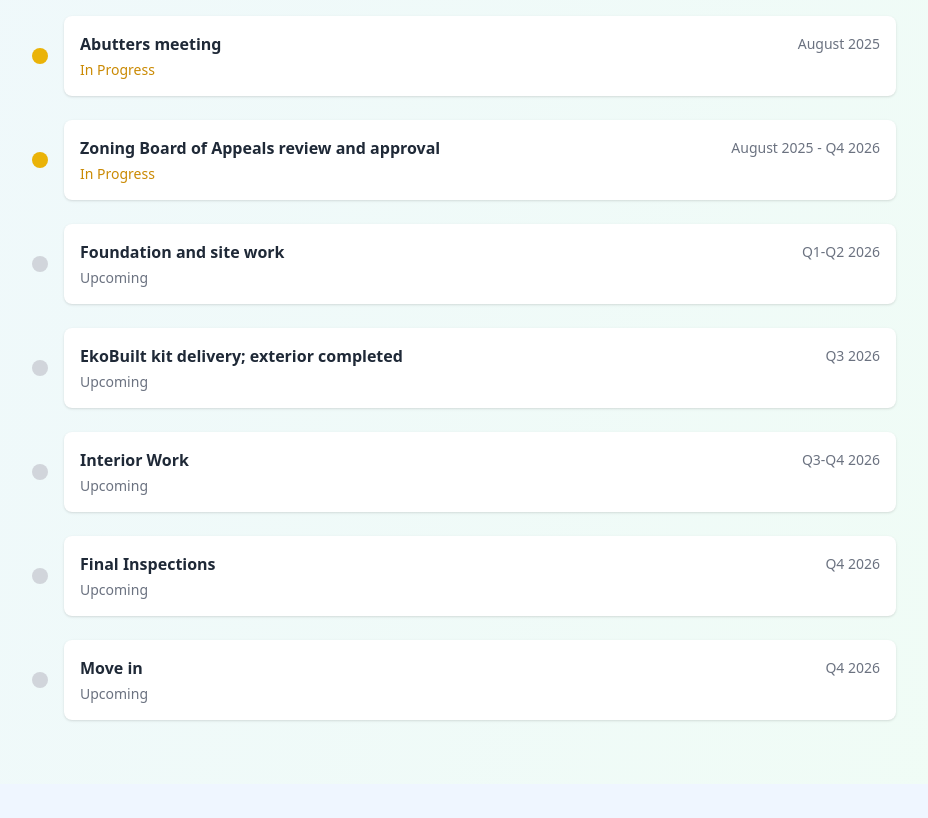
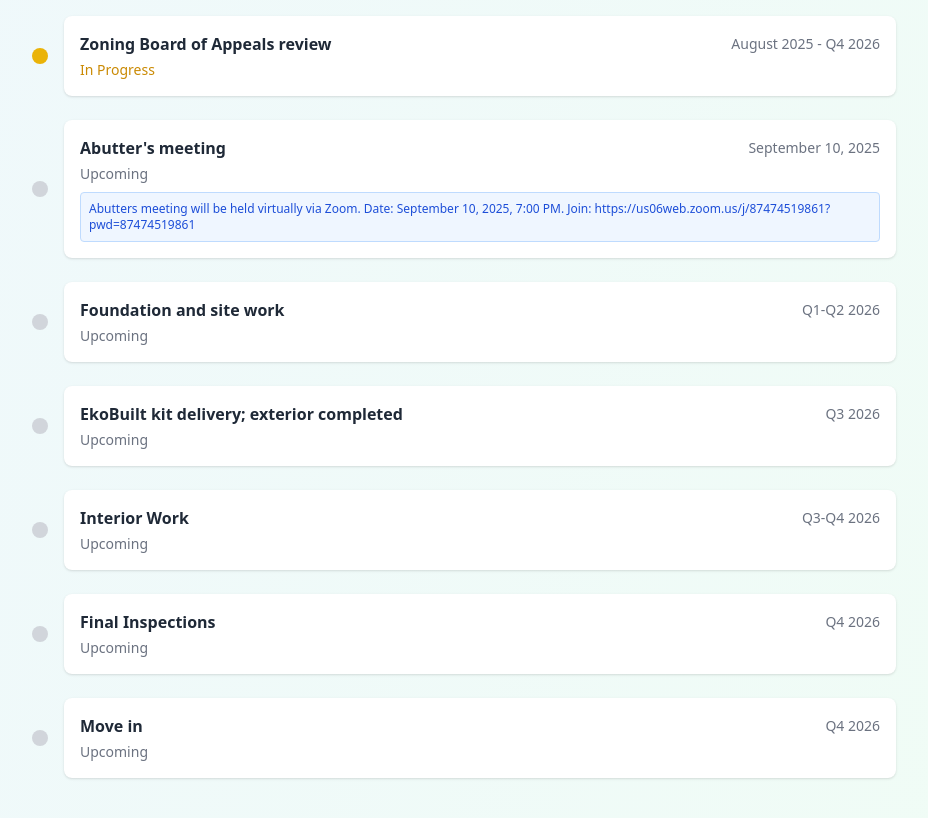
Before and after one commit to cwks121/house, a React (Create React App) app in the folder house-build-site/: page / in a window 1280 px wide. Shown: the part 2660-3478 px from the top of the page, without its empty margins (176-1104 px from the left). Built offline with nearby package versions, Linux system fonts and the light colour scheme.

Commit message:
Added Abutter's meeting details
There's a bug w/ added hoverText; will address that later.

```diff
--- a/house-build-site/package.json
+++ b/house-build-site/package.json
@@ -1,6 +1,6 @@
 {
   "name": "house-build-site",
-  "version": "1.0.1",
+  "version": "1.2.0",
   "private": true,
   "homepage": "https://cwks121.github.io/house",
   "dependencies": {
--- a/house-build-site/src/App.js
+++ b/house-build-site/src/App.js
@@ -1,5 +1,5 @@
 import React, { useState, useEffect } from 'react';
-import { Camera, MapPin, Calendar, MessageSquare, Phone, Mail, Home, Users, Wrench, X, ChevronLeft, ChevronRight } from 'lucide-react';
+import { Camera, MapPin, Calendar, Phone, Mail, Home, X, ChevronLeft, ChevronRight } from 'lucide-react';
 import emailjs from '@emailjs/browser';
 
 const HouseProjectWebsite = () => {
@@ -100,8 +100,15 @@ const handleKeyDown = (e) => {
     { date: 'June 12, 2025', task: 'Submit building permit', status: 'completed'},
     { date: 'June 2025', task: 'Permit review and initial denial', status: 'completed'},
     { date: 'July 2025', task: 'Submit zoning variance application', status: 'completed'},
-    { date: 'August 2025', task: 'Abutters meeting', status: 'in-progress'},
-    { date: 'August 2025 - Q4 2026', task: 'Zoning Board of Appeals review and approval', status: 'in-progress'},
+    { date: 'August 2025 - Q4 2026', task: 'Zoning Board of Appeals review', status: 'in-progress'},
+    {
+      date: 'September 10, 2025',
+      task: 'Abutter\'s meeting',
+      status: 'upcoming',
+      hoverText: `Abutters meeting will be held virtually via Zoom.
+      Date: September 10, 2025, 7:00 PM.
+      Join: https://us06web.zoom.us/j/87474519861?pwd=87474519861`
+    },
     { date: 'Q1-Q2 2026', task: 'Foundation and site work', status: 'upcoming'},
     { date: 'Q3 2026', task: 'EkoBuilt kit delivery; exterior completed', status: 'upcoming'},
     { date: 'Q3-Q4 2026', task: 'Interior Work', status: 'upcoming'},
@@ -259,7 +266,11 @@ const handleKeyDown = (e) => {
                   milestone.status === 'completed' ? 'bg-green-500' :
                   milestone.status === 'in-progress' ? 'bg-yellow-500' : 'bg-gray-300'
                 }`}></div>
-                <div className="flex-1 bg-white p-4 rounded-lg shadow">
+                <div
+                  className="flex-1 bg-white p-4 rounded-lg shadow"
+                  {...(milestone.hoverText && { title: milestone.hoverText })}
+                  style={milestone.hoverText ? { cursor: 'help' } : {}}
+                >
                   <div className="flex justify-between items-center">
                     <h3 className="font-semibold text-gray-800">{milestone.task}</h3>
                     <span className="text-sm text-gray-500">{milestone.date}</span>
@@ -271,6 +282,11 @@ const handleKeyDown = (e) => {
                     {milestone.status === 'completed' ? 'Completed' :
                      milestone.status === 'in-progress' ? 'In Progress' : 'Upcoming'}
                   </div>
+                  {milestone.hoverText && (
+                    <div className="mt-2 text-xs text-blue-700 bg-blue-50 rounded p-2 border border-blue-200">
+                      {milestone.hoverText}
+                    </div>
+                  )}
                 </div>
               </div>
             ))}
```
Also changed, not shown: 1 other file (tests, documents, lock files or other folders).
